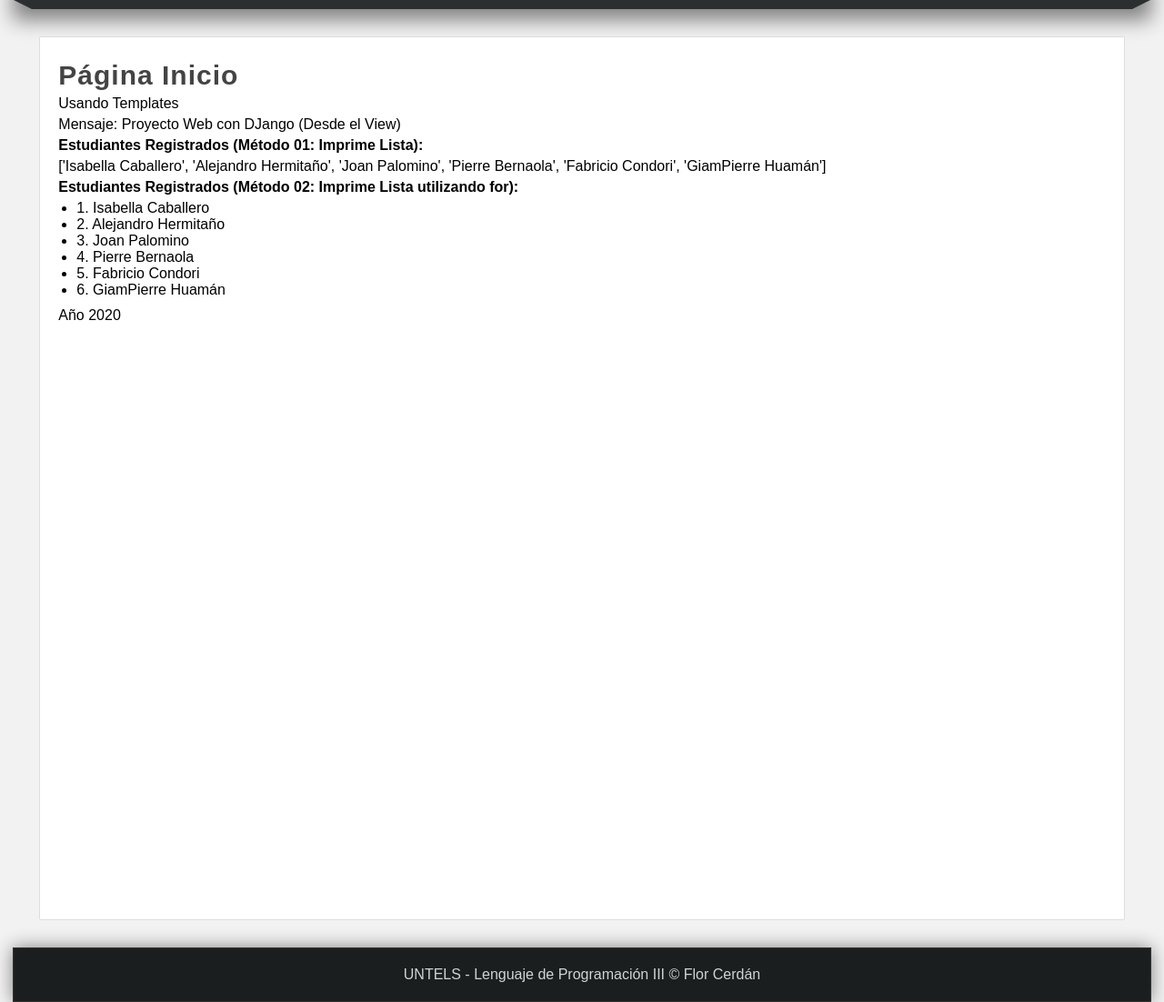
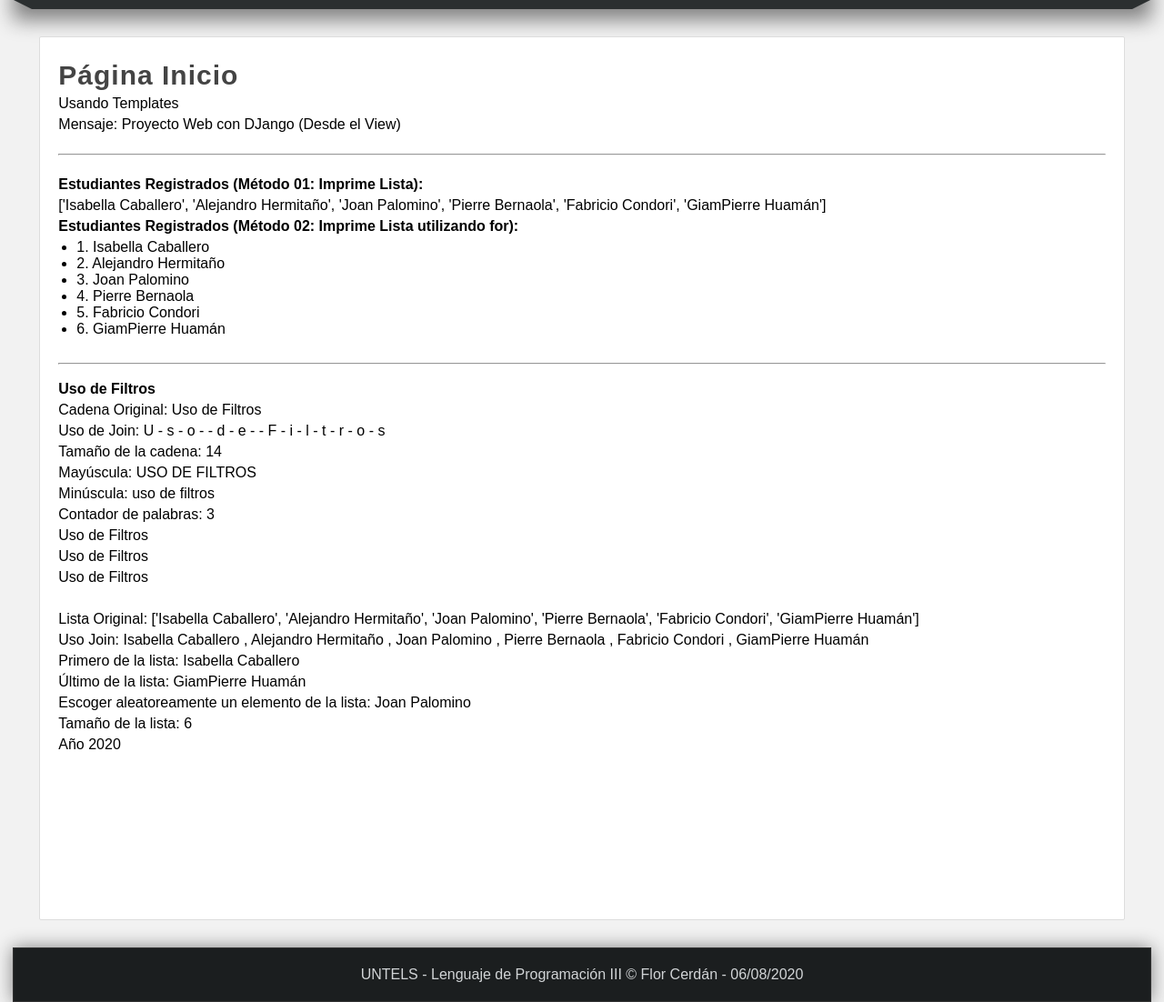
Before and after one commit to cerdanflor/LP3-S3-Semana14, a Django app: page / in a window 1280 px wide. Shown: the part 182-1284 px from the top of the page at 91% size. Run offline with Django 3.2, Linux system fonts and the light colour scheme.

Commit message:
Filtros, Fecha y URL en Template

```diff
--- /dev/null
+++ b/miapp/templates/filtros.html
@@ -0,0 +1,21 @@
+<br>
+<hr>
+<br>
+<strong>{{encabezado}}</strong>
+<br>
+<p>Cadena Original: {{encabezado|default:"Sección sin título"}}</p>
+<p>Uso de Join: {{encabezado|join:' - '}}</p>
+<p>Tamaño de la cadena: {{encabezado|length}}</p>
+<p>Mayúscula: {{encabezado|upper}}</p>
+<p>Minúscula: {{encabezado|lower}}</p>
+<p>Contador de palabras: {{encabezado|wordcount}}</p>
+<p>{{encabezado}}</p>
+<p>{{encabezado}}</p>
+<p>{{encabezado}}</p>
+<br>
+<p>Lista Original: {{estudiantes}}</p>
+<p>Uso Join: {{estudiantes|join:' , '}}</p>
+<p>Primero de la lista: {{estudiantes|first}}</p>
+<p>Último de la lista: {{estudiantes|last}}</p>
+<p>Escoger aleatoreamente un elemento de la lista: {{estudiantes|random}}</p>
+<p>Tamaño de la lista: {{estudiantes|length}}</p>
--- a/miapp/templates/index.html
+++ b/miapp/templates/index.html
@@ -18,16 +18,7 @@
         <strong>El mensaje no tiene contenido...</strong>
     {% endif %}
 
-    <p><strong>Estudiantes Registrados (Método 01: Imprime Lista): </strong>  </p>
-    {{estudiantes}}
-
-    <p><strong>Estudiantes Registrados (Método 02: Imprime Lista utilizando for): </strong></p>
-    <ul>
-        {% for estudiante in estudiantes %}
-            <li>{{forloop.counter}}. {{estudiante}}</li>
-        {% empty %}
-            <p>No hay estudiantes registrados</p>
-        {% endfor %}
-    </ul>
+    {% include 'listado_estudiantesregistrados.html' with encabezado="Estudiantes Registrados" %}
+    {% include 'filtros.html' with encabezado="Uso de Filtros" %}
     <p>Año 2020 </p>
 {% endblock %}
--- a/miapp/templates/layout.html
+++ b/miapp/templates/layout.html
@@ -24,16 +24,16 @@
     <nav>
         <ul>
             <li>
-                <a href="/inicio"> Inicio</a>
+                <a href="{% url 'inicio' %}"> Inicio</a>
             </li>
             <li>
-                <a href="/saludo"> Mensaje de Saludo</a>
+                <a href="{% url 'saludo' %}"> Mensaje de Saludo</a>
             </li>
             <li>
-                <a href="/rango"> Mostrar Números [a,b]</a>
+                <a href="{% url 'rango' %}"> Mostrar Números [a,b]</a>
             </li>
             <li>
-                <a href="/rango2/10/15"> Mostrar Números [10,15]</a>
+                <a href="{% url 'rango2' %}"> Mostrar Números [10,15]</a>
             </li>
         </ul>
     </nav>
@@ -53,7 +53,7 @@
 
     </div>
     <footer>
-        UNTELS - Lenguaje de Programación III &COPY; Flor Cerdán
+        UNTELS - Lenguaje de Programación III &COPY; Flor Cerdán - {% now "d/m/Y" %}
     </footer>
 
 
--- /dev/null
+++ b/miapp/templates/listado_estudiantesregistrados.html
@@ -0,0 +1,14 @@
+<br>
+<hr>
+<br>
+<p><strong>{{encabezado}} (Método 01: Imprime Lista): </strong>  </p>
+    {{estudiantes}}
+
+<p><strong>{{encabezado}} (Método 02: Imprime Lista utilizando for): </strong></p>
+<ul>
+    {% for estudiante in estudiantes %}
+        <li>{{forloop.counter}}. {{estudiante}}</li>
+    {% empty %}
+        <p>No hay {{encabezado}}</p>
+    {% endfor %}
+</ul>
```
